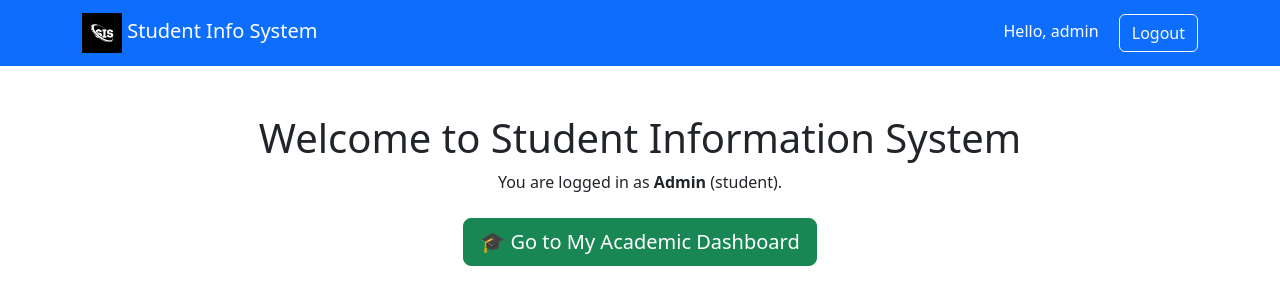
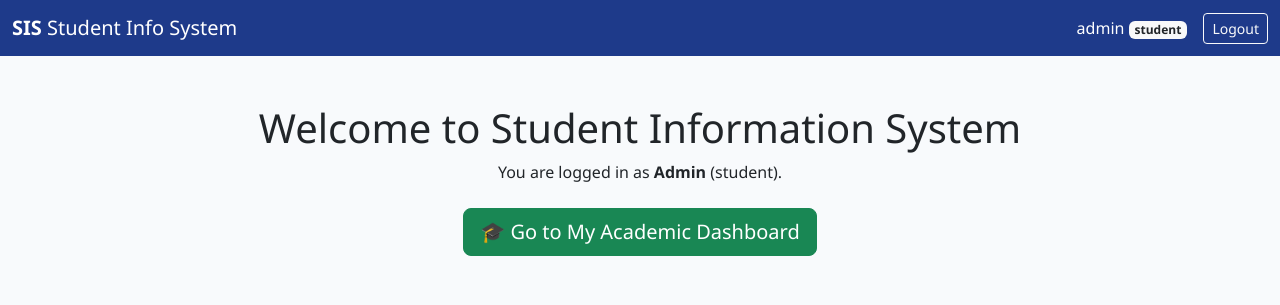
Before and after one commit to SHEVISANTOS/SIS, a Django app: page / in a window 1280 px wide. Shown: the top 305 px of the page. Run offline with Django 4.2, Linux system fonts and the light colour scheme; a user stored in the database is signed in.

Commit message:
initial commit

```diff
--- a/core/settings.py
+++ b/core/settings.py
@@ -68,6 +68,7 @@ TEMPLATES = [
                 'django.template.context_processors.request',
                 'django.contrib.auth.context_processors.auth',
                 'django.contrib.messages.context_processors.messages',
+
             ],
         },
     },
--- a/courses/models.py
+++ b/courses/models.py
@@ -31,7 +31,7 @@ class Enrollment(models.Model):
     student = models.ForeignKey(Student, on_delete=models.CASCADE, related_name='enrollments')
     course = models.ForeignKey(Course, on_delete=models.CASCADE, related_name='enrollments')
     enrolled_at = models.DateTimeField(auto_now_add=True)
-    status = models.CharField(max_length=10, choices=STATUS_CHOICES, default='active')  # ← MUST BE HERE
+    status = models.CharField(max_length=10, choices=STATUS_CHOICES, default='active')
 
     class Meta:
         unique_together = ('student', 'course')
--- a/students/views.py
+++ b/students/views.py
@@ -36,7 +36,7 @@ class StudentDashboardView(LoginRequiredMixin, TemplateView):
     def get_context_data(self, **kwargs):
         context = super().get_context_data(**kwargs)
         student = get_object_or_404(Student, user=self.request.user)
-        enrollments = Enrollment.objects.filter(student=student, status='active')
+        enrollments = Enrollment.objects.filter(student=student)
 
         # Add grades
         enriched_enrollments = []
--- a/templates/base.html
+++ b/templates/base.html
@@ -1,38 +1,140 @@
+<!-- templates/base.html -->
 {% load static %}
-<!-- templates/base.html -->
 <!DOCTYPE html>
-<html>
+<html lang="en">
 <head>
-    <title>SIS</title>
+    <meta charset="UTF-8">
+    <meta name="viewport" content="width=device-width, initial-scale=1.0">
+    <title>{% block title %}Student Information System{% endblock %}</title>
+
+    <!-- Bootstrap 5 CSS -->
     <link href="https://cdn.jsdelivr.net/npm/bootstrap@5.3.2/dist/css/bootstrap.min.css" rel="stylesheet">
-    <meta name="viewport" content="width=device-width, initial-scale=1.0">
-    <meta charset="UTF-8">
+
+    <!-- Custom CSS -->
+    <style>
+        :root {
+            --primary: #1e3a8a; /* Geita Blue */
+            --primary-dark: #1e3a8a;
+            --secondary: #f9fafb;
+            --light: #f3f4f6;
+            --success: #10b981;
+            --warning: #f59e0b;
+            --danger: #ef4444;
+        }
+        body {
+            background-color: #f8fafc;
+            font-family: 'Segoe UI', system-ui, sans-serif;
+        }
+        .navbar-brand img {
+            height: 40px;
+            margin-right: 10px;
+        }
+        .sidebar {
+            background-color: white;
+            border-right: 1px solid #e2e8f0;
+            height: calc(100vh - 56px);
+            position: fixed;
+            top: 56px;
+            left: 0;
+            width: 250px;
+            overflow-y: auto;
+        }
+        .main-content {
+            margin-left: 250px;
+            padding: 20px;
+        }
+        .card {
+            border: none;
+            box-shadow: 0 1px 3px rgba(0,0,0,0.1);
+            margin-bottom: 1.5rem;
+        }
+        .card-header {
+            background-color: var(--light);
+            font-weight: 600;
+            border-bottom: 1px solid #e2e8f0;
+        }
+        .btn-primary {
+            background-color: var(--primary);
+            border-color: var(--primary);
+        }
+        .btn-primary:hover {
+            background-color: var(--primary-dark);
+            border-color: var(--primary-dark);
+        }
+        .role-badge {
+            font-size: 0.75rem;
+            padding: 0.25em 0.5em;
+        }
+        @media (max-width: 992px) {
+            .sidebar {
+                display: none;
+            }
+            .main-content {
+                margin-left: 0;
+            }
+        }
+    </style>
 </head>
-
 <body>
-    <nav class="navbar navbar-dark bg-primary">
-        <div class="container">
+    <!-- Navbar -->
+    <nav class="navbar navbar-expand-lg navbar-dark" style="background-color: var(--primary);">
+        <div class="container-fluid">
             <a class="navbar-brand" href="/">
-    <img src="{% static 'images/logo.png' %}" height="40" alt="SIS Logo">
-    Student Info System
-</a>
-            <div>
+                {% if 'logo.png' in STATIC_URL %}
+                    <img src="{% static 'images/logo.png' %}" alt="Logo">
+                {% else %}
+                    <span class="fw-bold">SIS</span>
+                {% endif %}
+                Student Info System
+            </a>
+            <div class="d-flex align-items-center">
                 {% if user.is_authenticated %}
-                    <span class="text-white me-3">Hello, {{ user.username }}</span>
-                    <form method="post" action="{% url 'logout' %}" style="display: inline;">
-    {% csrf_token %}
-    <button type="submit" class="btn btn-outline-light">Logout</button>
-</form>
+                    <span class="text-white me-3">
+                        {{ user.get_full_name|default:user.username }}
+                        <span class="badge bg-light text-dark role-badge">{{ user.role }}</span>
+                    </span>
+                    <form method="post" action="{% url 'logout' %}" class="d-inline">
+                        {% csrf_token %}
+                        <button type="submit" class="btn btn-outline-light btn-sm">Logout</button>
+                    </form>
                 {% else %}
-                    <a href="{% url 'login' %}" class="btn btn-light">Login</a>
+                    <a href="{% url 'login' %}" class="btn btn-outline-light">Login</a>
                 {% endif %}
             </div>
         </div>
     </nav>
 
-    <div class="container mt-4">
+    {% if user.is_authenticated and user.role != 'student' %}
+    <!-- Sidebar (for Admin & Faculty) -->
+    <div class="sidebar d-none d-lg-block">
+        <div class="list-group list-group-flush">
+            {% if user.role == 'admin' %}
+                <a href="{% url 'home' %}" class="list-group-item list-group-item-action">Dashboard</a>
+                <a href="/students/add/" class="list-group-item list-group-item-action">Add Student</a>
+                <a href="/admin/" class="list-group-item list-group-item-action">Admin Panel</a>
+            {% elif user.role == 'faculty' %}
+                <a href="{% url 'faculty_dashboard' %}" class="list-group-item list-group-item-action">My Courses</a>
+            {% endif %}
+        </div>
+    </div>
+    {% endif %}
+
+    <!-- Main Content -->
+    <div class="{% if user.is_authenticated and user.role != 'student' %}main-content{% endif %}">
+        {% if messages %}
+            {% for message in messages %}
+                <div class="alert alert-{{ message.tags }} alert-dismissible fade show" role="alert">
+                    {{ message }}
+                    <button type="button" class="btn-close" data-bs-dismiss="alert"></button>
+                </div>
+            {% endfor %}
+        {% endif %}
+
         {% block content %}
         {% endblock %}
     </div>
+
+    <!-- Bootstrap JS -->
+    <script src="https://cdn.jsdelivr.net/npm/bootstrap@5.3.2/dist/js/bootstrap.bundle.min.js"></script>
 </body>
 </html>
```
Also changed, not shown: registration/login.html (+13 -11 lines), templates/students/dashboard.html (+38 -23 lines), db.sqlite3.
